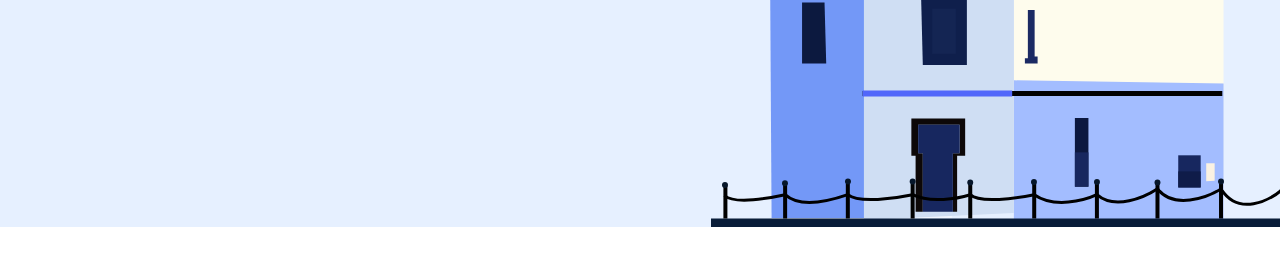
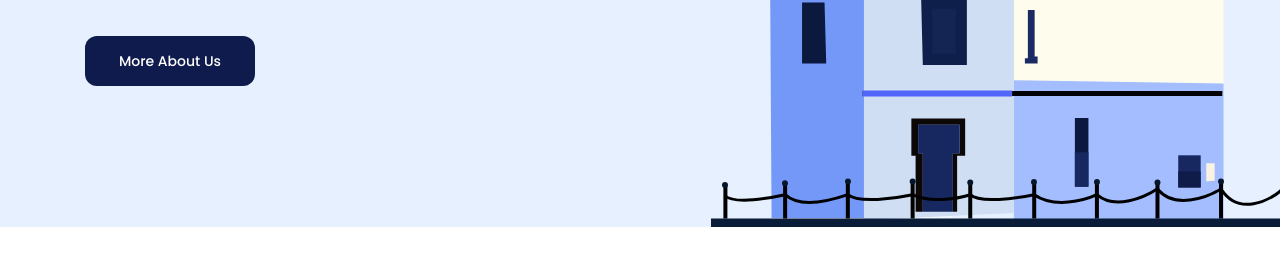
Before and after one commit to minhquan-pro/f8-htmlcss-01, a plain HTML site: page index.html in a window 1280 px wide. Shown: the part 573-837 px from the top of the page. Drawn offline with Linux system fonts and the light colour scheme.

Commit message:
Fix part Hero

```diff
--- a/assets/css/styles.css
+++ b/assets/css/styles.css
@@ -101,7 +101,9 @@ a {
 }
 
 .hero {
-	margin-top: 130px;
+	display: flex;
+	align-items: center;
+	height: 100vh;
 }
 
 .hero .infor {
```
